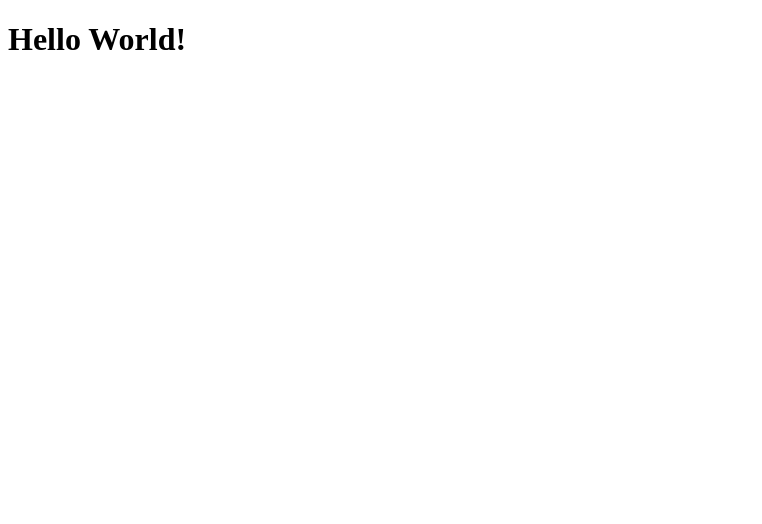
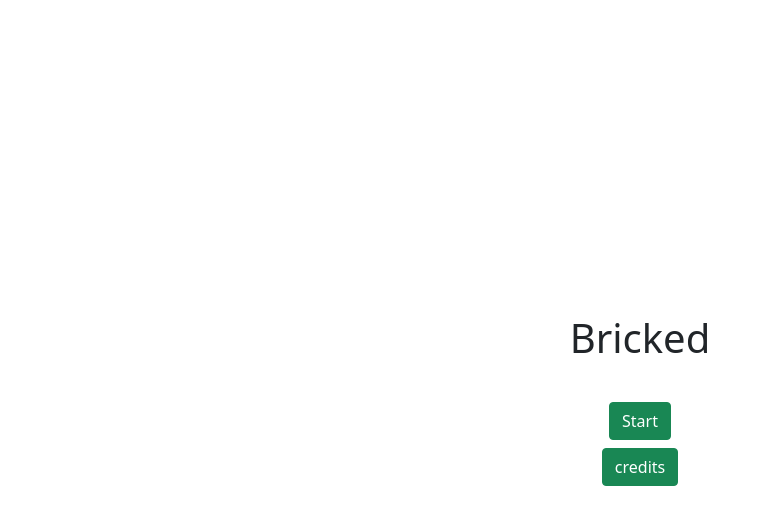
Before and after one commit to MgARL/Bricked, a plain HTML site: page index.html in a window 1280 px wide. Shown: the whole page, without its empty margins (0-762 px from the left). Drawn offline with nearby package versions, Linux system fonts and the light colour scheme.

Commit message:
WIP main ready to work on Credits modal

```diff
--- a/assets/styles/main-page.css
+++ b/assets/styles/main-page.css
@@ -0,0 +1,13 @@
+
+main{
+    display: flex;
+    flex-direction: column;
+    justify-content: center;
+    align-items: center;
+    height: 100vh;
+    width: 100%;
+}
+
+#logo-container{
+    margin-bottom: 2em;
+}
--- a/index.html
+++ b/index.html
@@ -6,9 +6,33 @@
     <meta name="viewport" content="width=device-width, initial-scale=1.0">
     <title>Bricked</title>
     <link rel="stylesheet" href="./assets/styles/main-page.css">
+    <link href="https://cdn.jsdelivr.net/npm/bootstrap@5.0.2/dist/css/bootstrap.min.css" rel="stylesheet" integrity="sha384-EVSTQN3/azprG1Anm3QDgpJLIm9Nao0Yz1ztcQTwFspd3yD65VohhpuuCOmLASjC" crossorigin="anonymous">
+
 </head>
 <body>
-    <h1>Hello World!</h1>
+
+    <main>
+        <div id="logo-container">
+            <h1>Bricked</h1>
+        </div>
+
+        <div id="menu-container" class="d-flex flex-column align-items-center">
+            <div class="row mb-2">
+                <div id="start-button" class="col-12">
+                    <button type="button" class="btn btn-success">
+                        Start
+                    </button>
+                </div>
+            </div>
+            <div class="row">
+                <div id="credits" class="col-12">
+                    <button id="credits-button" type="button" class="btn btn-success">
+                        credits
+                    </button>
+                </div>
+            </div>
+        </div>
+    </main>
 
     <script src="./js/main_page.js"></script>
 </body>
```
